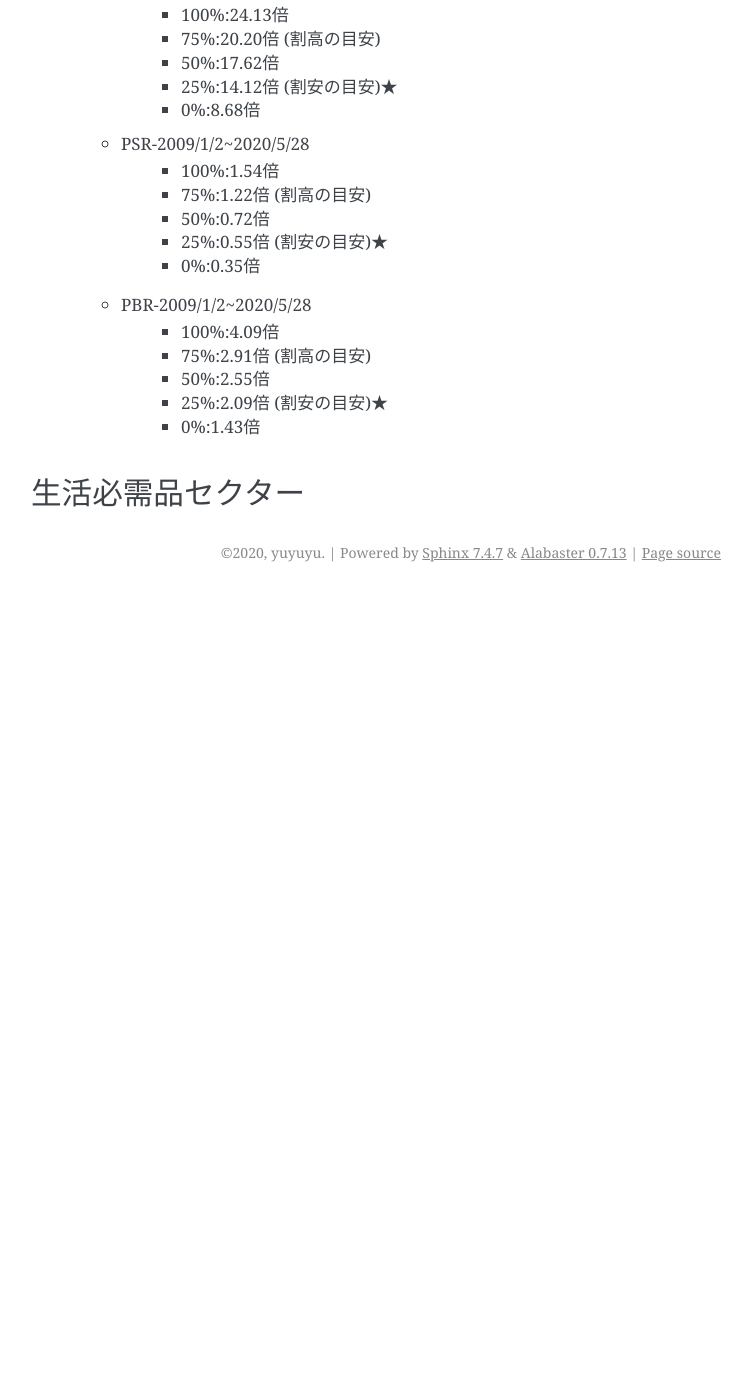
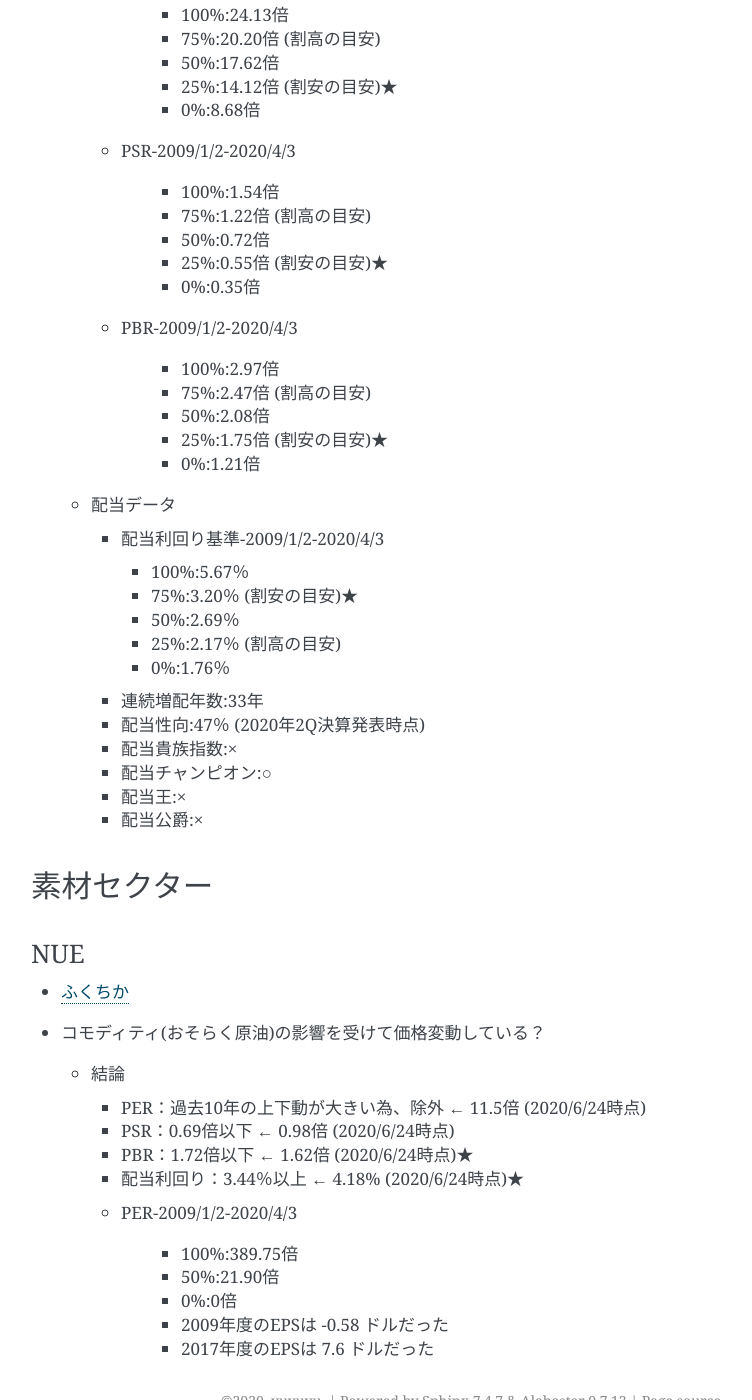
Before and after one commit to yuyuyu0706/sphinx, a Sphinx documentation site: the page built from sphinx/source/work/page07_finance.rst, in a window 1280 px wide and 1400 px high, scrolled down 1751 px. Shown: the whole window, without its empty margins (389-1141 px from the left). Built offline with Sphinx 7.4.7, drawn with Linux system fonts in a browser that asks for light colours; pages that are not in the unit, such as notebooks, are missing from menus; before the commit the page ends 2343 px from its top, so only the background shows below that; some of the changed text lies outside the part shown.

Commit message:
auto commit

```diff
--- a/sphinx/source/work/page07_finance.rst
+++ b/sphinx/source/work/page07_finance.rst
@@ -79,8 +79,8 @@ UGI
 
     * PER：14.12倍以下 ← 12.89倍 (2020/6/24時点)★
     * PSR：0.55倍以下   ← 0.98倍 (2020/6/24時点)
-    * PBR：1.75倍以下   ← 1.6倍 (2020/6/24時点)
-    * 配当利回り：3.2％以上 ← 4.27% (2020/6/24時点)
+    * PBR：1.75倍以下   ← 1.62倍 (2020/6/24時点)★
+    * 配当利回り：3.2％以上 ← 4.18% (2020/6/24時点)★
 
    * PER-2009/1/2-2020/4/3
 
@@ -90,20 +90,61 @@ UGI
       * 25%:14.12倍 (割安の目安)★
       * 0%:8.68倍
 
-   * PSR-2009/1/2~2020/5/28
+   * PSR-2009/1/2-2020/4/3
+
       * 100%:1.54倍
       * 75%:1.22倍 (割高の目安)
       * 50%:0.72倍
       * 25%:0.55倍 (割安の目安)★
       * 0%:0.35倍
 
-   * PBR-2009/1/2~2020/5/28
-      * 100%:4.09倍
-      * 75%:2.91倍 (割高の目安)
-      * 50%:2.55倍
-      * 25%:2.09倍 (割安の目安)★
-      * 0%:1.43倍
+   * PBR-2009/1/2-2020/4/3
+
+      * 100%:2.97倍
+      * 75%:2.47倍 (割高の目安)
+      * 50%:2.08倍
+      * 25%:1.75倍 (割安の目安)★
+      * 0%:1.21倍
+
+  * 配当データ
+
+    * 配当利回り基準-2009/1/2-2020/4/3
+
+      * 100%:5.67％
+      * 75%:3.20％ (割安の目安)★
+      * 50%:2.69％
+      * 25%:2.17％ (割高の目安)
+      * 0%:1.76％
+
+    * 連続増配年数:33年
+    * 配当性向:47％ (2020年2Q決算発表時点)
+    * 配当貴族指数:×
+    * 配当チャンピオン:○
+    * 配当王:×
+    * 配当公爵:×
 
 
-生活必需品セクター
+素材セクター
 ###############################
+
+********************
+NUE
+********************
+
+* `ふくちか <https://hiromethod.com/nue>`_
+* コモディティ(おそらく原油)の影響を受けて価格変動している？
+
+  * 結論
+
+    * PER：過去10年の上下動が大きい為、除外 ← 11.5倍 (2020/6/24時点)
+    * PSR：0.69倍以下   ← 0.98倍 (2020/6/24時点)
+    * PBR：1.72倍以下   ← 1.62倍 (2020/6/24時点)★
+    * 配当利回り：3.44％以上 ← 4.18% (2020/6/24時点)★
+
+   * PER-2009/1/2-2020/4/3
+
+      * 100%:389.75倍
+      * 50%:21.90倍
+      * 0%:0倍
+      * 2009年度のEPSは -0.58 ドルだった
+      * 2017年度のEPSは 7.6 ドルだった
```
